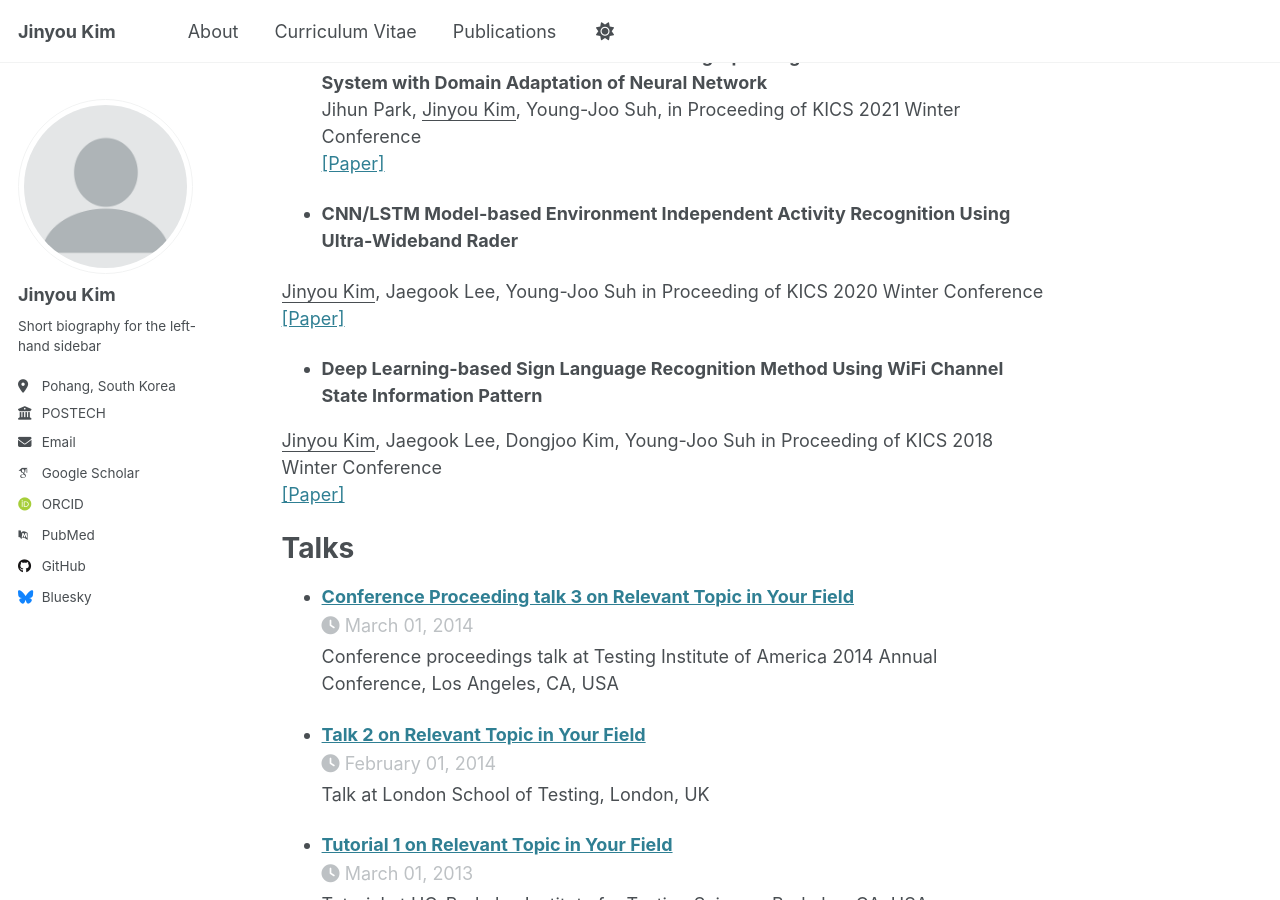
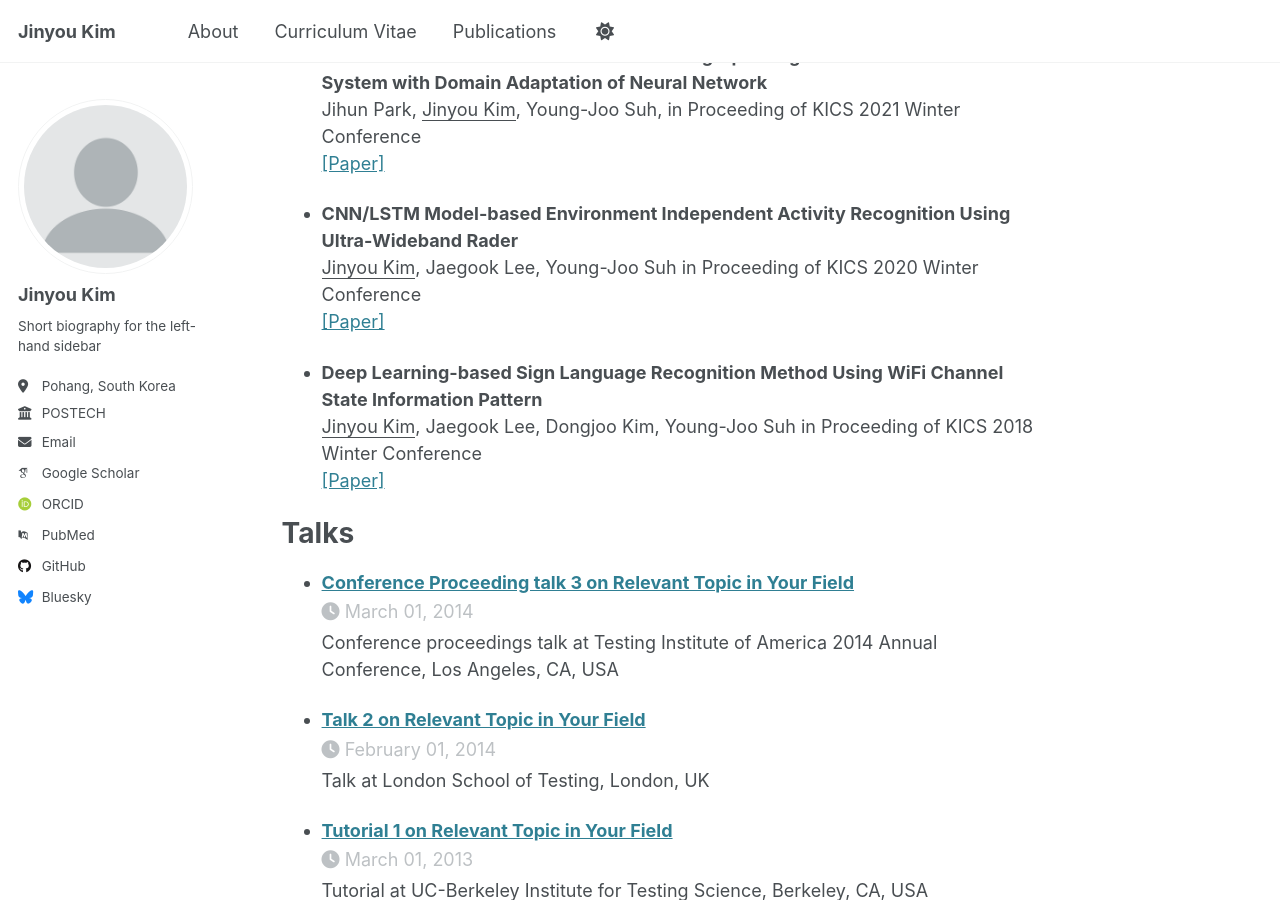
Before and after one commit to JinyouKim/jinyoukim.github.io, a Jekyll site: the page built from _pages/about.md, in a window 1280 px wide and 900 px high, scrolled down 1406 px. Built offline with Jekyll 4.4.1, drawn with Linux system fonts in a browser that asks for light colours; some web fonts are replaced.

```diff
--- a/_pages/about.md
+++ b/_pages/about.md
@@ -41,24 +41,24 @@ Skills
 
 Publications
 ======
-* <strong>Domain Generalized Open-Set Fault Detection and Diagnosis for Belt Conveyor Systems With Prototype Learning</strong> <br>
+* <strong>Domain Generalized Open-Set Fault Detection and Diagnosis for Belt Conveyor Systems With Prototype Learning</strong><br>
   <ins>Jinyou Kim</ins>, Ilkyu Yi, Young-Joo Suh, in IEEE Access (2025) <br>
   <a href="https://doi.org/10.1109/ACCESS.2025.3555984">[Paper]</a>
 
-* <B> EmoSDS: Unified Emotionally Adaptive Spoken Dialogue System Using Self-Supervised Speech Representations </B> <br />
-Jaehwan Lee, Youngjun Sim, <U>Jinyou Kim</U>, Young-Joo Suh, in Future Internet (2025)<br />
+* <strong>EmoSDS: Unified Emotionally Adaptive Spoken Dialogue System Using Self-Supervised Speech Representations</strong><br>
+Jaehwan Lee, Youngjun Sim, <ins>Jinyou Kim</ins>, Young-Joo Suh, in Future Internet (2025) <br>
 <a href="https://doi.org/10.3390/fi17040143">[Paper]</a>
 
-* <B> Efficient Construction of Bluetooth RSSI Fingerprinting-based Indoor Localization System with Domain Adaptation of Neural Network </B> <br />
-Jihun Park, <U>Jinyou Kim</U>, Young-Joo Suh, in Proceeding of KICS 2021 Winter Conference<br />
+* <strong>Efficient Construction of Bluetooth RSSI Fingerprinting-based Indoor Localization System with Domain Adaptation of Neural Network</strong><br>
+Jihun Park, <ins>Jinyou Kim</ins>, Young-Joo Suh, in Proceeding of KICS 2021 Winter Conference<br>
 <a href="https://www.dbpia.co.kr/journal/articleDetail?nodeId=NODE10547473">[Paper]</a>
 
-* <B> CNN/LSTM Model-based Environment Independent Activity Recognition Using Ultra-Wideband Rader </B> <br />
-<U>Jinyou Kim</U>, Jaegook Lee, Young-Joo Suh in Proceeding of KICS 2020 Winter Conference<br />
+* <strong>CNN/LSTM Model-based Environment Independent Activity Recognition Using Ultra-Wideband Rader</strong><br>
+<ins>Jinyou Kim</ins>, Jaegook Lee, Young-Joo Suh in Proceeding of KICS 2020 Winter Conference<br />
 <a href="https://www.dbpia.co.kr/journal/articleDetail?nodeId=NODE09346449">[Paper]</a>
 
-* <B> Deep Learning-based Sign Language Recognition Method Using WiFi Channel State Information Pattern </B> <br />
-<U>Jinyou Kim</U>, Jaegook Lee, Dongjoo Kim, Young-Joo Suh in Proceeding of KICS 2018 Winter Conference<br />
+* <strong>Deep Learning-based Sign Language Recognition Method Using WiFi Channel State Information Pattern</strong><br>
+<ins>Jinyou Kim</ins>, Jaegook Lee, Dongjoo Kim, Young-Joo Suh in Proceeding of KICS 2018 Winter Conference<br>
 <a href="https://www.dbpia.co.kr/journal/articleDetail?nodeId=NODE07369305">[Paper]</a>
 
 
```
